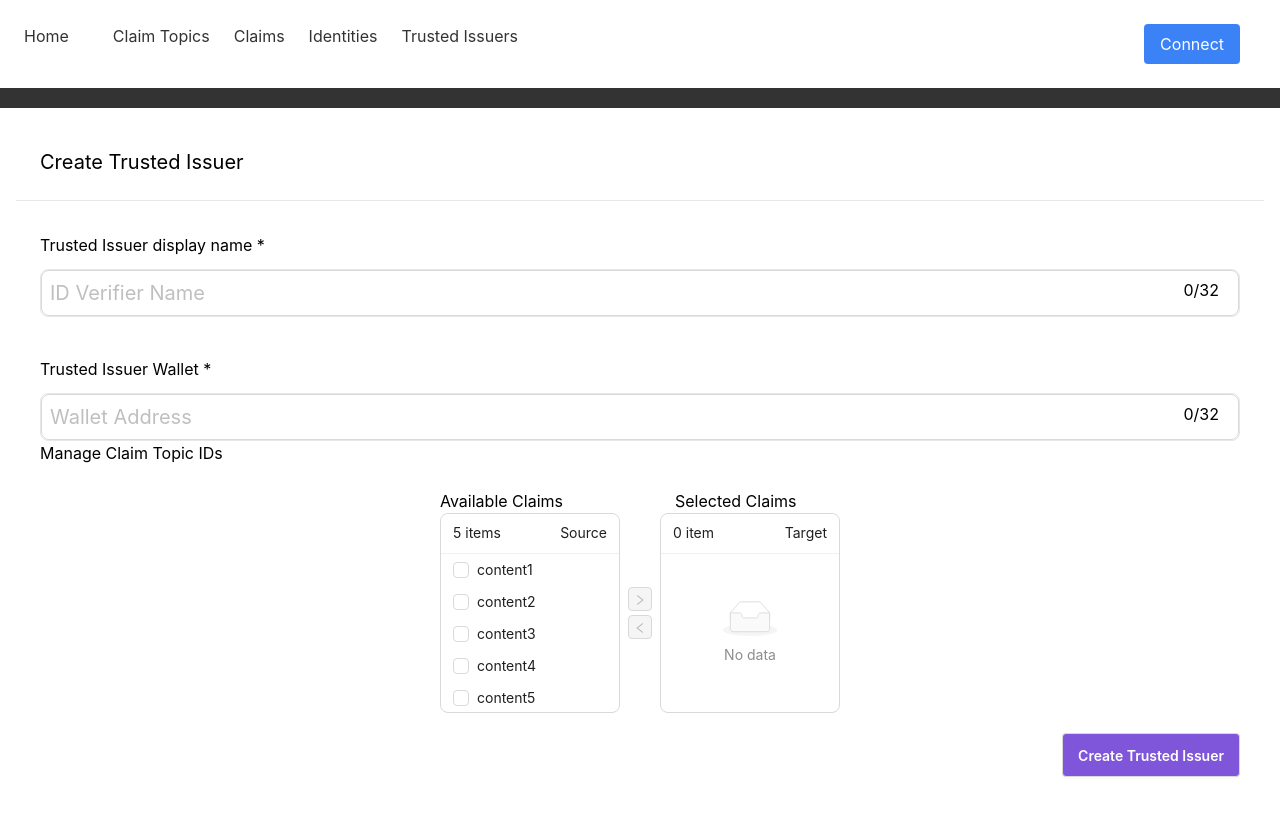
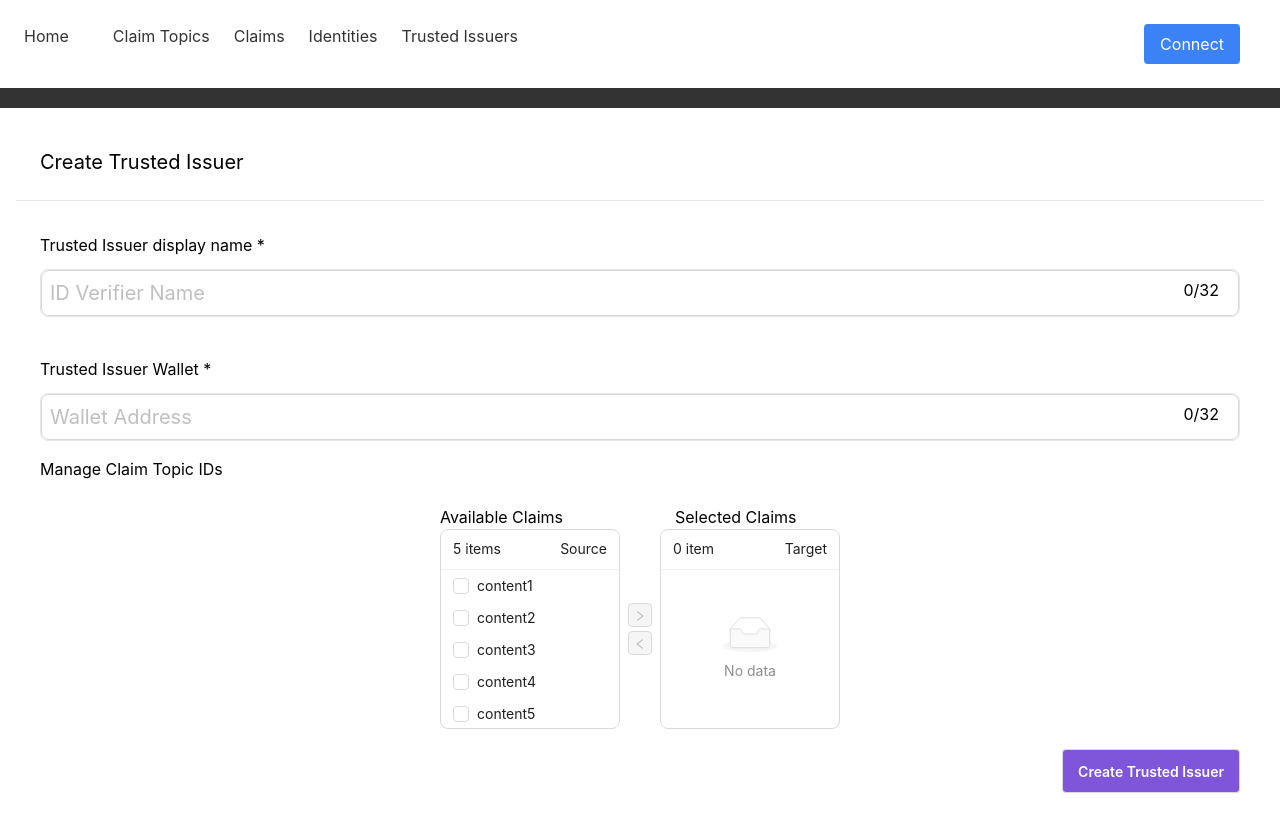
Before and after one commit to nomyx-io/nomyx-id, a React (Create React App) app in the folder ui/: page /issuers/create in a window 1280 px wide. Built offline with nearby package versions, Linux system fonts and the light colour scheme.

Commit message:
fix : manage header margin

```diff
--- a/ui/src/components/CreateTrustedIssuer.jsx
+++ b/ui/src/components/CreateTrustedIssuer.jsx
@@ -43,7 +43,7 @@ function CreateTrustedIssuer() {
                         <Input value={walletAddress} className='border w-full p-2 rounded-lg text-xl' placeholder='Wallet Address' type='text' maxLength={32} onChange={(e) => setWalletAddress(e.target.value)} />
                         <p className='absolute right-5 top-2'>{walletAddress.length}/32</p>
                     </div>
-                    <p>Manage Claim Topic IDs</p>
+                    <p className='my-4'>Manage Claim Topic IDs</p>
                 </div>
                 <div className="flex flex-col items-center my-5">
                     <div>
```
